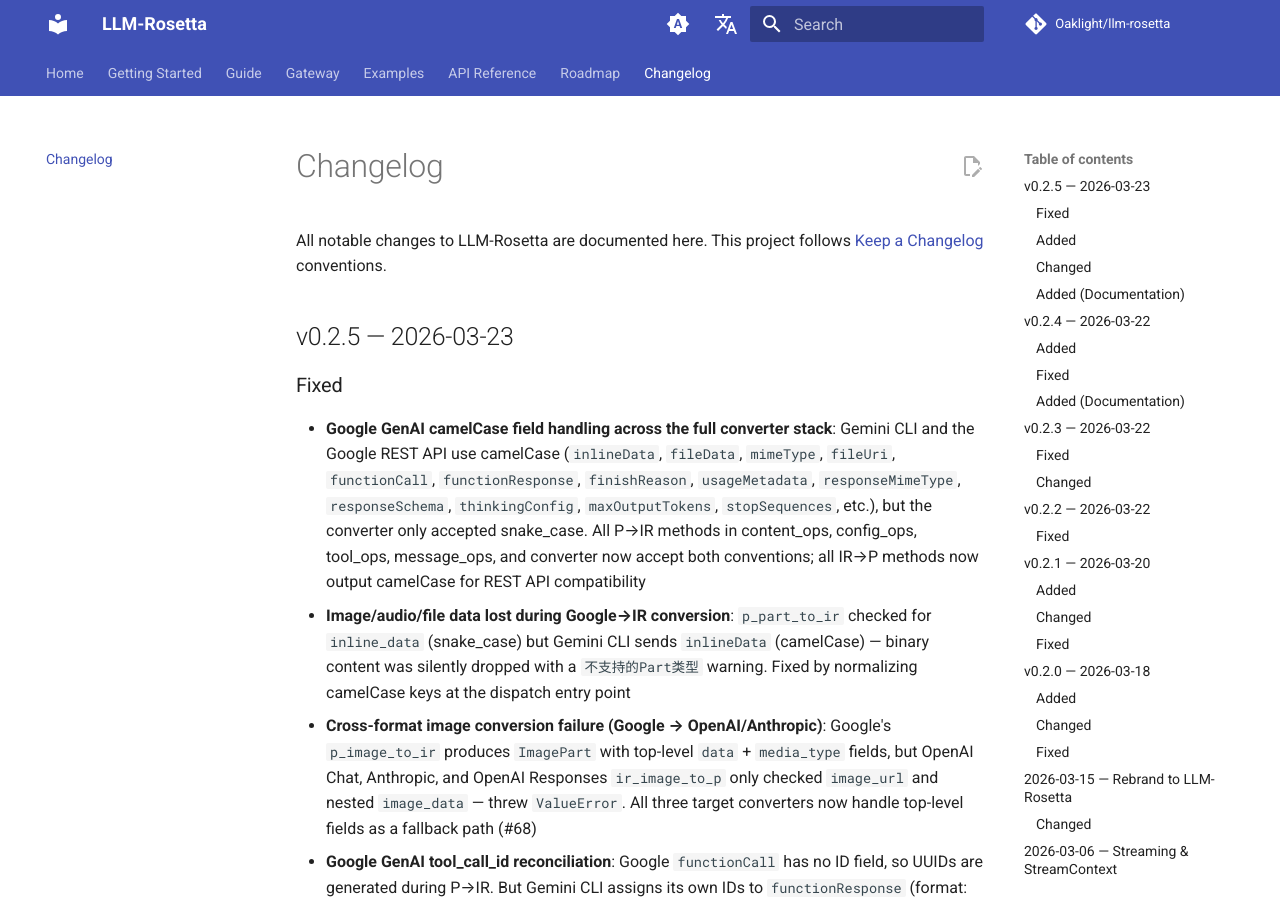
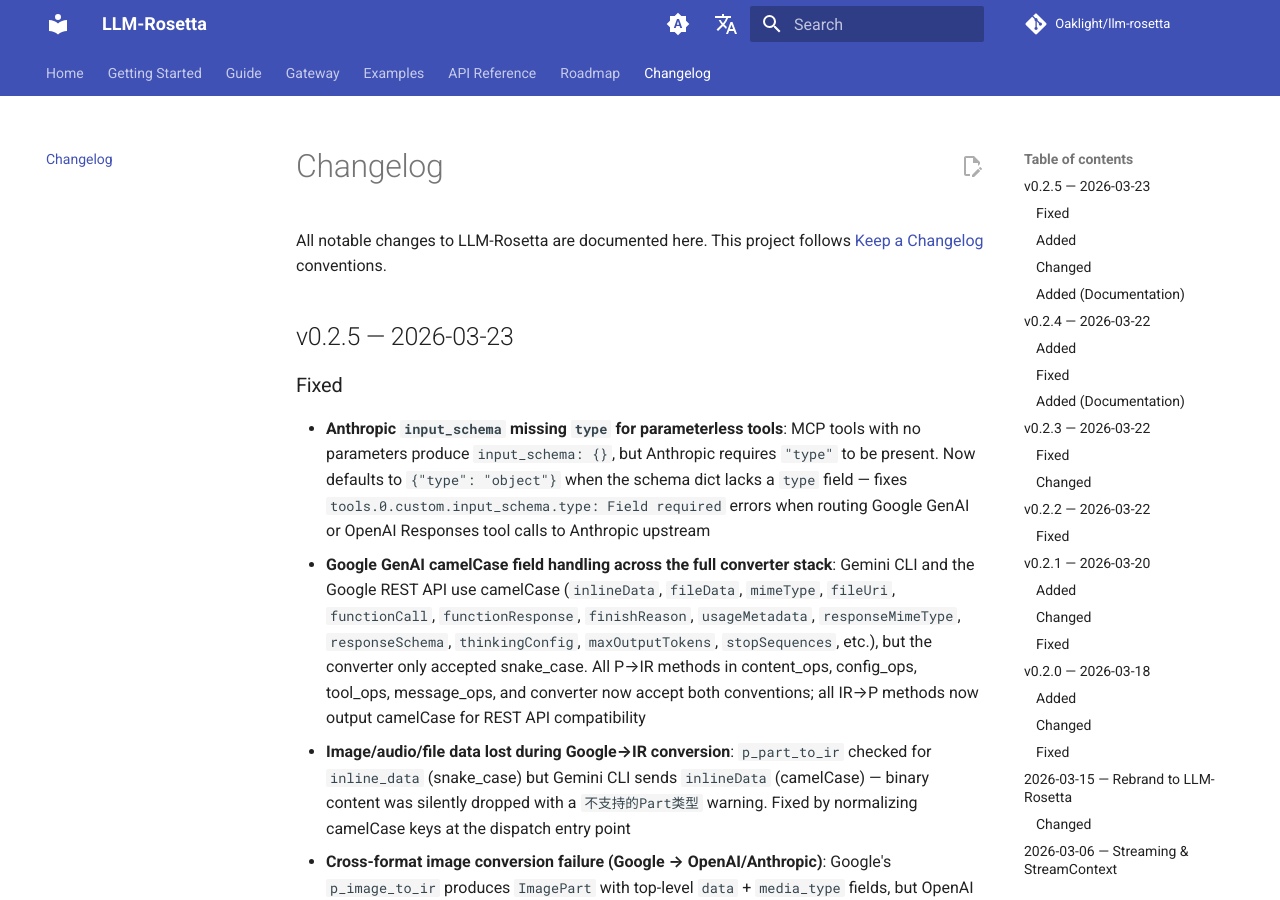
Before and after one commit to Oaklight/llm-rosetta, an MkDocs documentation site: the page built from docs/changelog.md, in a window 1280 px wide and 900 px high. Built offline with MkDocs 1.6.1 and Material for MkDocs 9.7.7, drawn with Linux system fonts in a browser that asks for light colours; comment, search, counter and statistics services are not loaded.

Commit message:
docs: add v0.2.5 changelog — input_schema type fix

```diff
--- a/docs/changelog.md
+++ b/docs/changelog.md
@@ -10,6 +10,7 @@
 
 ### Fixed
 
+- **Anthropic `input_schema` missing `type` for parameterless tools**: MCP tools with no parameters produce `input_schema: {}`, but Anthropic requires `"type"` to be present. Now defaults to `{"type": "object"}` when the schema dict lacks a `type` field — fixes `tools.0.custom.input_schema.type: Field required` errors when routing Google GenAI or OpenAI Responses tool calls to Anthropic upstream
 - **Google GenAI camelCase field handling across the full converter stack**: Gemini CLI and the Google REST API use camelCase (`inlineData`, `fileData`, `mimeType`, `fileUri`, `functionCall`, `functionResponse`, `finishReason`, `usageMetadata`, `responseMimeType`, `responseSchema`, `thinkingConfig`, `maxOutputTokens`, `stopSequences`, etc.), but the converter only accepted snake_case. All P→IR methods in content_ops, config_ops, tool_ops, message_ops, and converter now accept both conventions; all IR→P methods now output camelCase for REST API compatibility
 - **Image/audio/file data lost during Google→IR conversion**: `p_part_to_ir` checked for `inline_data` (snake_case) but Gemini CLI sends `inlineData` (camelCase) — binary content was silently dropped with a `不支持的Part类型` warning. Fixed by normalizing camelCase keys at the dispatch entry point
 - **Cross-format image conversion failure (Google → OpenAI/Anthropic)**: Google's `p_image_to_ir` produces `ImagePart` with top-level `data` + `media_type` fields, but OpenAI Chat, Anthropic, and OpenAI Responses `ir_image_to_p` only checked `image_url` and nested `image_data` — threw `ValueError`. All three target converters now handle top-level fields as a fallback path (#68)
```
